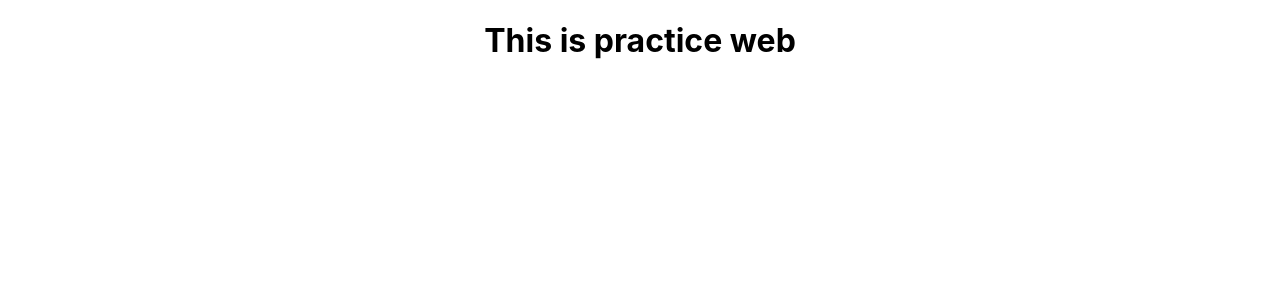
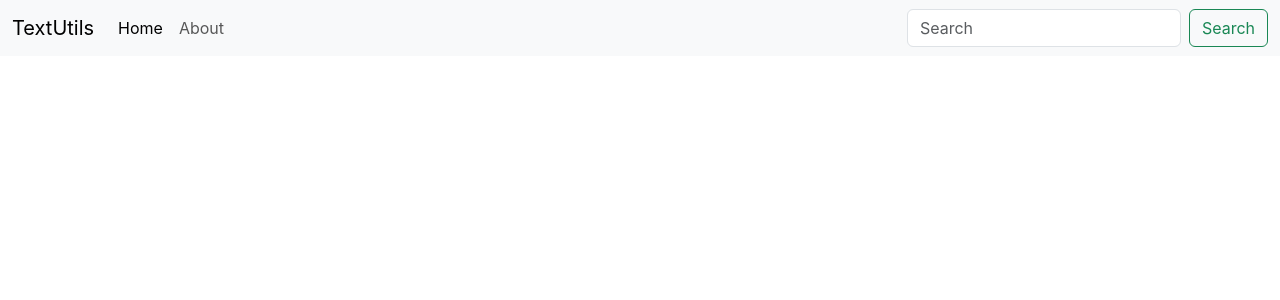
Before and after one commit to pranavsankpal18/Text-Editor-app, a React (Create React App) app: page / in a window 1280 px wide. Shown: the top 300 px of the page. Built offline with nearby package versions, Linux system fonts and the light colour scheme.

Commit message:
basic navbar in jsx video 5

```diff
--- a/public/index.html
+++ b/public/index.html
@@ -24,6 +24,13 @@
       work correctly both with client-side routing and a non-root public URL.
       Learn how to configure a non-root public URL by running `npm run build`.
     -->
+    <link
+      href="https://cdn.jsdelivr.net/npm/bootstrap@5.3.3/dist/css/bootstrap.min.css"
+      rel="stylesheet"
+      integrity="sha384-QWTKZyjpPEjISv5WaRU9OFeRpok6YctnYmDr5pNlyT2bRjXh0JMhjY6hW+ALEwIH"
+      crossorigin="anonymous"
+    />
+
     <title>React App</title>
   </head>
   <body>
@@ -39,5 +46,10 @@
       To begin the development, run `npm start` or `yarn start`.
       To create a production bundle, use `npm run build` or `yarn build`.
     -->
+    <script
+      src="https://cdn.jsdelivr.net/npm/bootstrap@5.3.3/dist/js/bootstrap.bundle.min.js"
+      integrity="sha384-YvpcrYf0tY3lHB60NNkmXc5s9fDVZLESaAA55NDzOxhy9GkcIdslK1eN7N6jIeHz"
+      crossorigin="anonymous"
+    ></script>
   </body>
 </html>
--- a/src/App.js
+++ b/src/App.js
@@ -1,11 +1,33 @@
-import logo from './logo.svg';
-import './App.css';
+import React from "react";
 
 function App() {
   return (
-    <div className="App">
-      <h1>This is practice web</h1>
+    <>
+
+<nav className="navbar navbar-expand-lg bg-body-tertiary">
+  <div className="container-fluid">
+    <a className="navbar-brand" href="/">TextUtils</a>
+    <button className="navbar-toggler" type="button" data-bs-toggle="collapse" data-bs-target="#navbarSupportedContent" aria-controls="navbarSupportedContent" aria-expanded="false" aria-label="Toggle navigation">
+      <span className="navbar-toggler-icon"></span>
+    </button>
+    <div className="collapse navbar-collapse" id="navbarSupportedContent">
+      <ul className="navbar-nav me-auto mb-2 mb-lg-0">
+        <li className="nav-item">
+          <a className="nav-link active" aria-current="page" href="/">Home</a>
+        </li>
+        <li className="nav-item">
+          <a className="nav-link" href="/">About</a>
+        </li>
+      </ul>
+      <form className="d-flex" role="search">
+        <input className="form-control me-2" type="search" placeholder="Search" aria-label="Search"/>
+        <button className="btn btn-outline-success" type="submit">Search</button>
+      </form>
     </div>
+  </div>
+</nav>
+
+    </>
   );
 }
 
```
